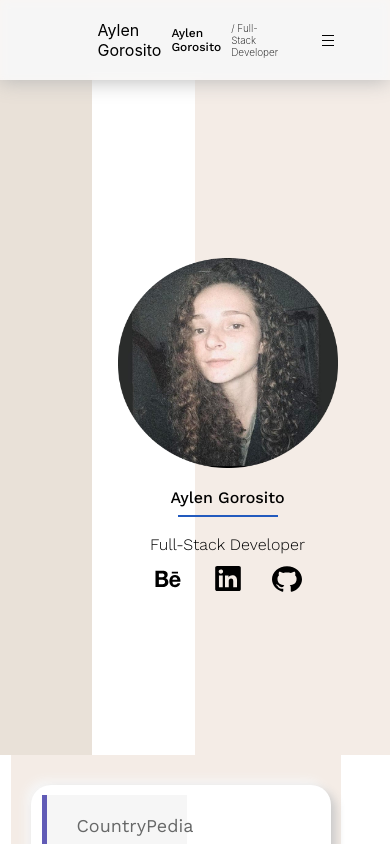
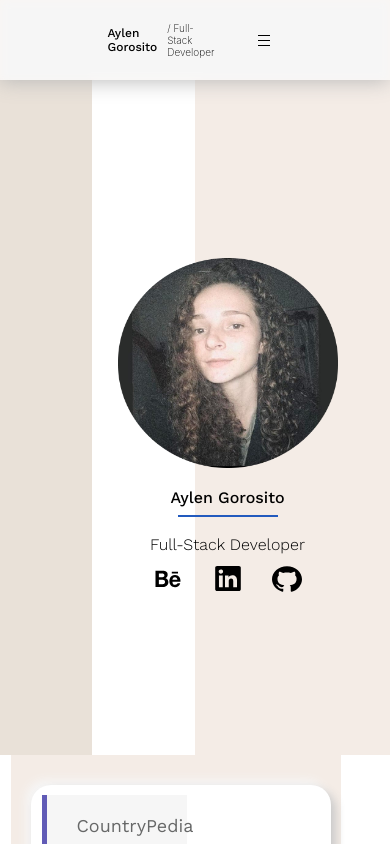
Before and after one commit to AylenGorosito313/portfolio, a React (Vite) app: page / in a window 390 px wide. Shown: the top 844 px of the page. Built offline with nearby package versions, Linux system fonts and the light colour scheme.

Commit message:
name bug responsive

```diff
--- a/src/components/Nav-bar/Nav.css
+++ b/src/components/Nav-bar/Nav.css
@@ -120,9 +120,15 @@
   .mi-carita-nav {
     display: none;
   }
+  .p-name-nav{
+    display: none;
+  }
 }
 
 @media (max-width: 500px) {
+  .p-name-nav{
+    display: none;
+  }
   .profile-img {
     height: 80vh;
     width: auto;
--- a/src/components/Nav-bar/Nav.jsx
+++ b/src/components/Nav-bar/Nav.jsx
@@ -16,7 +16,7 @@ setOpen(!Open)
     <div className="div-nav-container">
     <div className="div-nav">
       <div className="mi-carita-div">
-        <p >Aylen Gorosito</p>
+        <p className="p-name-nav">Aylen Gorosito</p>
       <img  className="mi-carita-nav" src={img} alt="micarita"/>
       </div>
 
```
